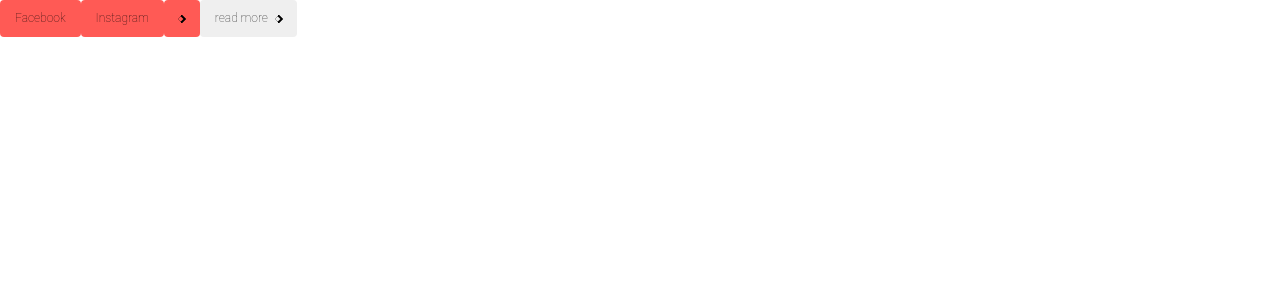
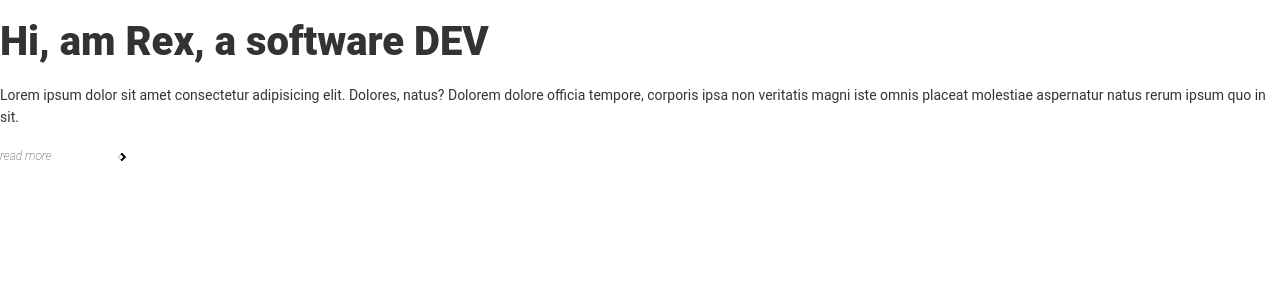
Before and after one commit to codrex/react-app, a React app: page / in a window 1280 px wide. Shown: the top 300 px of the page. Built offline with nearby package versions, Linux system fonts and the light colour scheme.

Commit message:
feat(caption) create caption area

```diff
--- /dev/null
+++ b/src/components/CaptionArea/index.jsx
@@ -0,0 +1,21 @@
+import React from 'react';
+import Button from '../Button';
+import './style.scss';
+
+function CaptionArea() {
+  return (
+    <div className="caption-area">
+      <h2 className="caption-area__header">Hi, am Rex, a software DEV</h2>
+      <div className="caption-area__body">
+        Lorem ipsum dolor sit amet consectetur adipisicing elit. Dolores, natus? Dolorem dolore
+        officia tempore, corporis ipsa non veritatis magni iste omnis placeat molestiae aspernatur
+        natus rerum ipsum quo in sit.
+      </div>
+      <div className="caption-area__footer">
+        <Button className="btn--light btn--arrow caption-area__btn" text="read more" />
+      </div>
+    </div>
+  );
+}
+
+export default CaptionArea;
--- /dev/null
+++ b/src/components/CaptionArea/style.scss
@@ -0,0 +1,22 @@
+.caption-area {
+    display: flex;
+    flex-direction: column;
+    &__header {
+        max-width: 70%;
+        min-width: 300px;
+        font-size: 4rem;
+        font-weight: 900;
+    }
+    &__body {
+        font-size: 1.4rem;
+        line-height: 2.2rem;
+        margin: 1rem 0;
+        color: rgba(0, 0, 0, .8);
+    }
+    &__btn {
+        width: 140px;
+        justify-content: space-between;
+        font-style: italic;
+        padding-left: 0;
+    }
+}
--- a/src/index.jsx
+++ b/src/index.jsx
@@ -1,6 +1,6 @@
 import React from 'react';
 import { render } from 'react-dom';
-import Button from './components/Button';
+import CaptionArea from './components/CaptionArea';
 
 import './styles.scss';
 
@@ -9,10 +9,7 @@ class App extends React.Component {
   render() {
     return (
       <React.Fragment>
-        <Button className="btn--red" text="Facebook" />
-        <Button className="btn--red" text="Instagram" />
-        <Button className="btn--red btn--arrow" withoutText />
-        <Button className="btn--white btn--arrow" text="read more" />
+        <CaptionArea />
       </React.Fragment>
     );
   }
```
